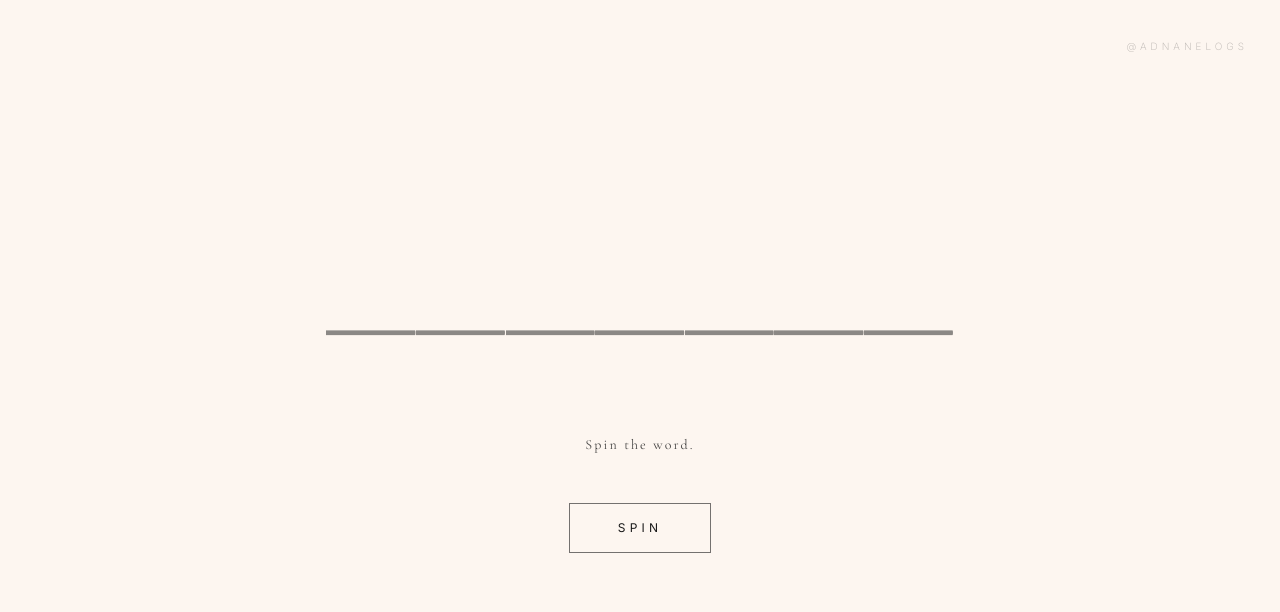
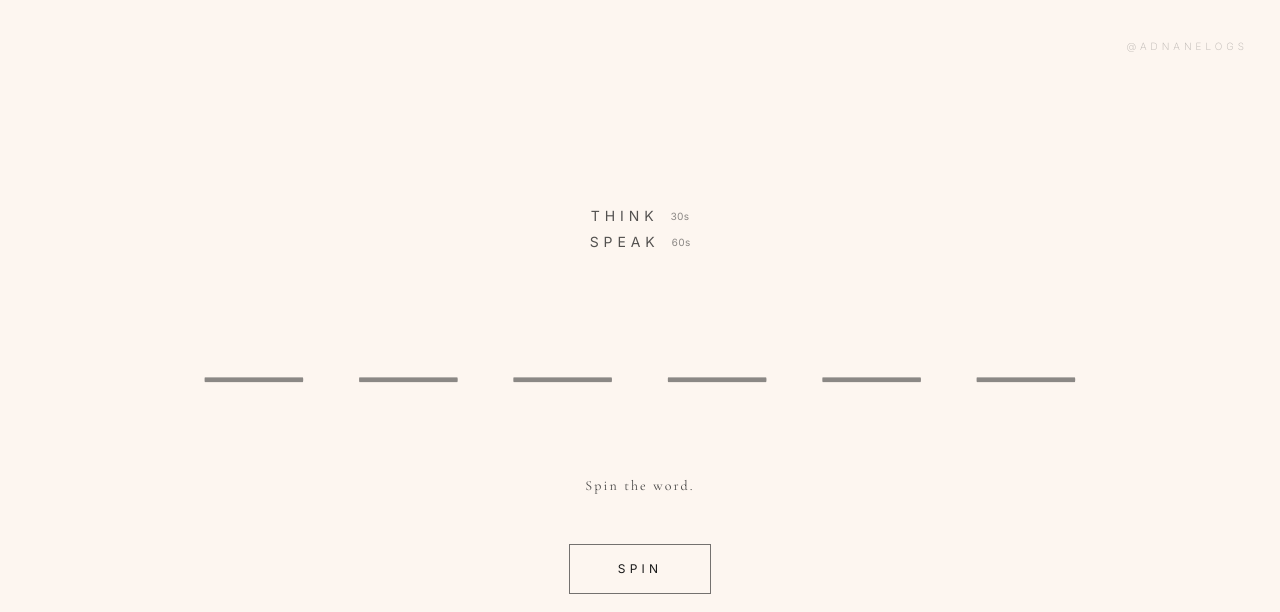
Before and after one commit to mohamedadnane8/public-speaking, a React (Vite) app: page / in a window 1280 px wide. Shown: the top 612 px of the page. Built offline with nearby package versions, Linux system fonts and the light colour scheme.

Commit message:
improved

```diff
--- a/src/App.tsx
+++ b/src/App.tsx
@@ -1,7 +1,10 @@
 import { useState, useEffect, useRef, useCallback } from 'react';
-import { motion } from 'framer-motion';
+import { motion, AnimatePresence } from 'framer-motion';
 import { WordReveal } from './components/WordReveal';
 import './App.css';
+
+const THINK_PRESETS = [15, 30, 45, 60] as const;
+const SPEAK_PRESETS = [30, 60, 90, 120] as const;
 
 // Refined topic list - single powerful words
 const topics = [
@@ -180,13 +183,15 @@ function App() {
   const [showThink, setShowThink] = useState(false);
   const [showButton, setShowButton] = useState(false);
   const [phase, setPhase] = useState<'think' | 'speak'>('think');
+  const [thinkSeconds, setThinkSeconds] = useState(30);
+  const [speakSeconds, setSpeakSeconds] = useState(60);
+  const [openPreset, setOpenPreset] = useState<'think' | 'speak' | null>(null);
 
-  const TIMER_SECONDS = 60;
-  const thinkTimer = useTimer(TIMER_SECONDS);
-  const speakTimer = useTimer(TIMER_SECONDS);
-
+  const thinkTimer = useTimer(30);
+  const speakTimer = useTimer(60);
+  const activeDuration = phase === 'think' ? thinkSeconds : speakSeconds;
   const activeSeconds = phase === 'think' ? thinkTimer.seconds : speakTimer.seconds;
-  const progress = 1 - (activeSeconds / TIMER_SECONDS);
+  const progress = 1 - (activeSeconds / activeDuration);
   const circumference = 2 * Math.PI * 140;
   const strokeDashoffset = circumference * (1 - progress);
 
@@ -223,8 +228,8 @@ function App() {
   const handleStartThinking = () => {
     setScreen('timer');
     setPhase('think');
-    thinkTimer.reset(TIMER_SECONDS);
-    speakTimer.reset(TIMER_SECONDS);
+    thinkTimer.reset(thinkSeconds);
+    speakTimer.reset(speakSeconds);
     playAmbientStart();
     setTimeout(() => thinkTimer.start(), 500);
   };
@@ -232,19 +237,19 @@ function App() {
   const handleGoToSpeak = () => {
     thinkTimer.pause();
     setPhase('speak');
-    speakTimer.reset(TIMER_SECONDS);
+    speakTimer.reset(speakSeconds);
     playToneShift();
     setTimeout(() => speakTimer.start(), 300);
   };
 
   const handleBackToSpinner = () => {
-    thinkTimer.reset(TIMER_SECONDS);
-    speakTimer.reset(TIMER_SECONDS);
+    thinkTimer.reset(thinkSeconds);
+    speakTimer.reset(speakSeconds);
     setScreen('before');
   };
 
   const handleRepeat = () => {
-    speakTimer.reset(TIMER_SECONDS);
+    speakTimer.reset(speakSeconds);
     setTimeout(() => speakTimer.start(), 200);
   };
 
@@ -256,7 +261,7 @@ function App() {
       phase === 'think'
     ) {
       setPhase('speak');
-      speakTimer.reset(TIMER_SECONDS);
+      speakTimer.reset(speakSeconds);
       playToneShift();
       setTimeout(() => speakTimer.start(), 300);
     }
@@ -265,7 +270,7 @@ function App() {
     thinkTimer.isRunning,
     screen,
     phase,
-    TIMER_SECONDS,
+    speakSeconds,
     playToneShift,
     speakTimer.reset,
     speakTimer.start,
@@ -296,27 +301,101 @@ function App() {
           className="min-h-screen w-full flex flex-col items-center justify-center"
         >
           <div className="flex flex-col items-center space-y-12">
-            {/* Empty columns with dashes */}
-            <div className="flex items-center justify-center text-6xl sm:text-7xl md:text-8xl lg:text-9xl tracking-[0.12em]">
-              {[...Array(7)].map((_, i) => (
-                <motion.div
+            {/* THINK / SPEAK — compact, architectural */}
+            <div className="relative flex flex-col items-center">
+              <div className="flex flex-col items-center gap-1.5">
+                <div className="flex items-center justify-center gap-3">
+                  <span
+                    className="text-sm uppercase tracking-[0.35em] text-[#1a1a1a]/75"
+                    style={{ fontFamily: '"Inter", sans-serif', fontWeight: 400 }}
+                  >
+                    Think
+                  </span>
+                  <button
+                    type="button"
+                    onClick={() => setOpenPreset((p) => (p === 'think' ? null : 'think'))}
+                    className="text-[10px] tabular-nums text-[#1a1a1a]/50 hover:text-[#1a1a1a]/70 transition-colors"
+                    style={{ fontFamily: '"Inter", sans-serif', fontWeight: 400 }}
+                  >
+                    {thinkSeconds}s
+                  </button>
+                </div>
+                <div className="flex items-center justify-center gap-3">
+                  <span
+                    className="text-sm uppercase tracking-[0.35em] text-[#1a1a1a]/75"
+                    style={{ fontFamily: '"Inter", sans-serif', fontWeight: 400 }}
+                  >
+                    Speak
+                  </span>
+                  <button
+                    type="button"
+                    onClick={() => setOpenPreset((p) => (p === 'speak' ? null : 'speak'))}
+                    className="text-[10px] tabular-nums text-[#1a1a1a]/50 hover:text-[#1a1a1a]/70 transition-colors"
+                    style={{ fontFamily: '"Inter", sans-serif', fontWeight: 400 }}
+                  >
+                    {speakSeconds}s
+                  </button>
+                </div>
+              </div>
+
+              <AnimatePresence>
+                {openPreset && (
+                  <>
+                    <div
+                      className="fixed inset-0 z-40"
+                      aria-hidden
+                      onClick={() => setOpenPreset(null)}
+                    />
+                    <motion.div
+                      initial={{ opacity: 0, y: -4 }}
+                      animate={{ opacity: 1, y: 0 }}
+                      exit={{ opacity: 0, y: -4 }}
+                      transition={{ duration: 0.15 }}
+                      className="absolute top-full left-1/2 -translate-x-1/2 mt-3 z-50 py-1.5 px-1 bg-[#FDF6F0] border border-[#1a1a1a]/12 rounded shadow-sm flex gap-0.5"
+                    >
+                      {(openPreset === 'think' ? THINK_PRESETS : SPEAK_PRESETS).map((s) => (
+                        <button
+                          key={s}
+                          type="button"
+                          onClick={() => {
+                            if (openPreset === 'think') setThinkSeconds(s);
+                            else setSpeakSeconds(s);
+                            setOpenPreset(null);
+                          }}
+                          className={`min-w-[2.5rem] py-1 text-[11px] tracking-wide transition-colors ${
+                            (openPreset === 'think' ? thinkSeconds === s : speakSeconds === s)
+                              ? 'text-[#1a1a1a] font-medium'
+                              : 'text-[#1a1a1a]/60 hover:text-[#1a1a1a]'
+                          }`}
+                          style={{ fontFamily: '"Inter", sans-serif' }}
+                        >
+                          {s}s
+                        </button>
+                      ))}
+                    </motion.div>
+                  </>
+                )}
+              </AnimatePresence>
+            </div>
+
+            {/* Reel: dashes — spaced for breathing room */}
+            <div
+              className="flex items-center justify-center text-6xl sm:text-7xl md:text-8xl lg:text-9xl gap-8 sm:gap-10 md:gap-12"
+              style={{
+                fontFamily: '"Cormorant Garamond", Georgia, serif',
+                fontWeight: 300,
+              }}
+            >
+              {[...Array(6)].map((_, i) => (
+                <motion.span
                   key={i}
                   initial={{ opacity: 0 }}
                   animate={{ opacity: 1 }}
                   transition={{ delay: i * 0.05, duration: 0.4 }}
-                  className="relative h-[1.1em] w-[0.7em] overflow-hidden"
+                  className="text-[#1a1a1a]/50"
                 >
-                  <span
-                    className="absolute inset-0 flex items-center justify-center text-[#1a1a1a]/50"
-                    style={{
-                      fontFamily: '"Cormorant Garamond", Georgia, serif',
-                      fontWeight: 300,
-                      letterSpacing: '0.08em',
-                    }}
-                  >
-                    —
-                  </span>
-                </motion.div>
+                  —
+                </motion.span>
               ))}
             </div>
 
@@ -380,12 +459,12 @@ function App() {
               onLetterSettle={playTock}
             />
 
-            {/* START THINKING button */}
+            {/* START THINKING + Respin */}
             <motion.div
               initial={{ opacity: 0, y: 10 }}
               animate={{ opacity: showButton ? 1 : 0, y: showButton ? 0 : 10 }}
               transition={{ duration: 0.5 }}
-              className="pt-8"
+              className="pt-8 flex flex-col items-center gap-4"
             >
               <motion.button
                 onClick={handleStartThinking}
@@ -394,7 +473,16 @@ function App() {
                 className="px-10 py-4 bg-[#1a1a1a] text-[#FDF6F0]/90 text-xs tracking-[0.25em] uppercase transition-all duration-300"
                 style={{ fontFamily: '"Inter", sans-serif', fontWeight: 400 }}
               >
-                START THINKING
+                BEGIN
+              </motion.button>
+              <motion.button
+                onClick={handleSpin}
+                whileHover={{ backgroundColor: 'rgba(26, 26, 26, 0.06)' }}
+                whileTap={{ scale: 0.98 }}
+                className="text-[11px] tracking-[0.1.5em] uppercase text-[#1a1a1a]/55 hover:text-[#1a1a1a]/80 transition-colors"
+                style={{ fontFamily: '"Inter", sans-serif', fontWeight: 400 }}
+              >
+                Spin again
               </motion.button>
             </motion.div>
           </div>
@@ -495,7 +583,7 @@ function App() {
                   className="px-8 py-3 border border-[#1a1a1a]/60 text-[#1a1a1a] text-xs tracking-[0.25em] uppercase transition-all duration-300 hover:border-[#1a1a1a]"
                   style={{ fontFamily: '"Inter", sans-serif', fontWeight: 400 }}
                 >
-                  Go to Speak
+                  SPEAK
                 </motion.button>
               ) : (
                 <>
@@ -506,7 +594,7 @@ function App() {
                     className="px-8 py-3 border border-[#1a1a1a]/60 text-[#1a1a1a] text-xs tracking-[0.25em] uppercase transition-all duration-300 hover:border-[#1a1a1a]"
                     style={{ fontFamily: '"Inter", sans-serif', fontWeight: 400 }}
                   >
-                    Back to spinner
+                    New Word
                   </motion.button>
                   <motion.button
                     onClick={handleRepeat}
@@ -515,7 +603,7 @@ function App() {
                     className="px-8 py-3 bg-[#1a1a1a] text-[#FDF6F0]/90 text-xs tracking-[0.25em] uppercase transition-all duration-300"
                     style={{ fontFamily: '"Inter", sans-serif', fontWeight: 400 }}
                   >
-                    Repeat
+                    Try Again
                   </motion.button>
                 </>
               )}
```
